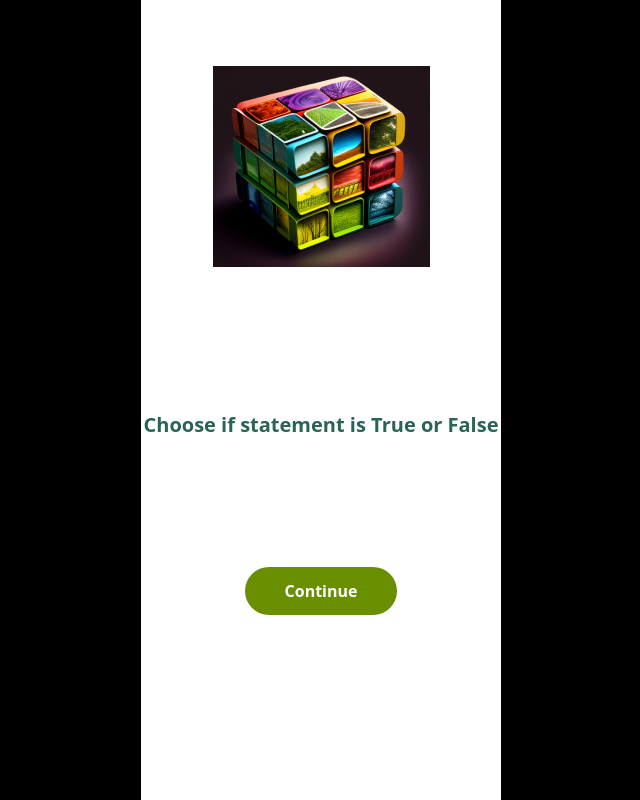
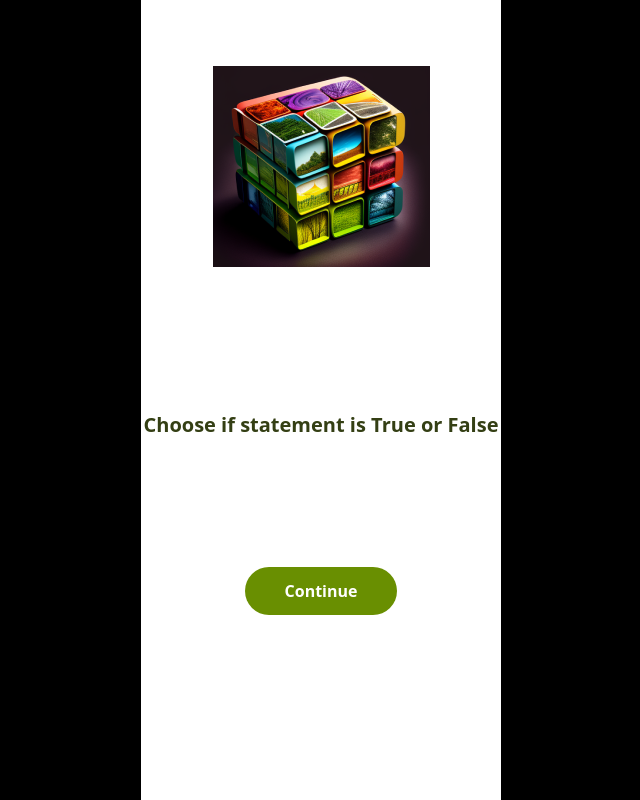
Before and after one commit to ChaniceIrungu/shapes-memory-game, a Vue app: page / in a window 1280 px wide. Shown: the whole page, without its empty margins (319-959 px from the left). Built offline with nearby package versions, Linux system fonts and the light colour scheme.

Commit message:
changing-theme-colors

```diff
--- a/src/views/HomeScene.vue
+++ b/src/views/HomeScene.vue
@@ -6,7 +6,7 @@
       </div>
       <div class="">
         <h1
-          class="px-2 pt-36 text-center text-[#296458] text-xl font-bold whitespace-nowrap"
+          class="px-2 pt-36 text-center text-[#343f14] text-xl font-bold whitespace-nowrap"
         >
           Choose if statement is True or False
         </h1>
```
